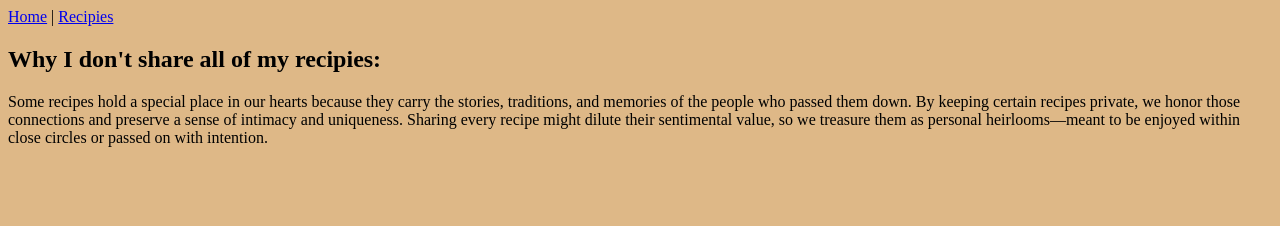
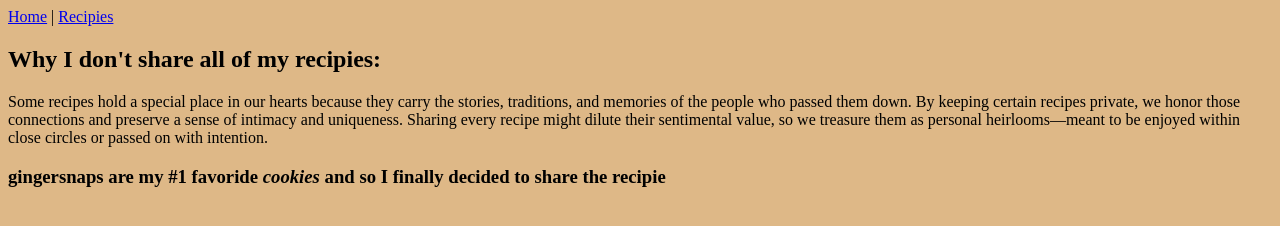
Before and after one commit to saidaskeen/ctfchallenge, a plain HTML site: page secretrecipies.html in a window 1280 px wide. Drawn offline with Linux system fonts and the light colour scheme.

Commit message:
Update secretrecipies.html

```diff
--- a/secretrecipies.html
+++ b/secretrecipies.html
@@ -50,6 +50,7 @@
       <main>
          <h2>Why I don't share all of my recipies:</h2>
          <p>Some recipes hold a special place in our hearts because they carry the stories, traditions, and memories of the people who passed them down. By keeping certain recipes private, we honor those connections and preserve a sense of intimacy and uniqueness. Sharing every recipe might dilute their sentimental value, so we treasure them as personal heirlooms—meant to be enjoyed within close circles or passed on with intention.</p>
+         <h3>gingersnaps are my #1 favoride <i>cookies</i> and so I finally decided to share the recipie</h3>
          <div id="hiddenMessage" style="display:none;">
             <h3>Congratulations! You still have one more step!</h3>
             <p>synt{lbhsbhaqgursynt_urur-abjryzbjvyysvqlbh}</p>
```
